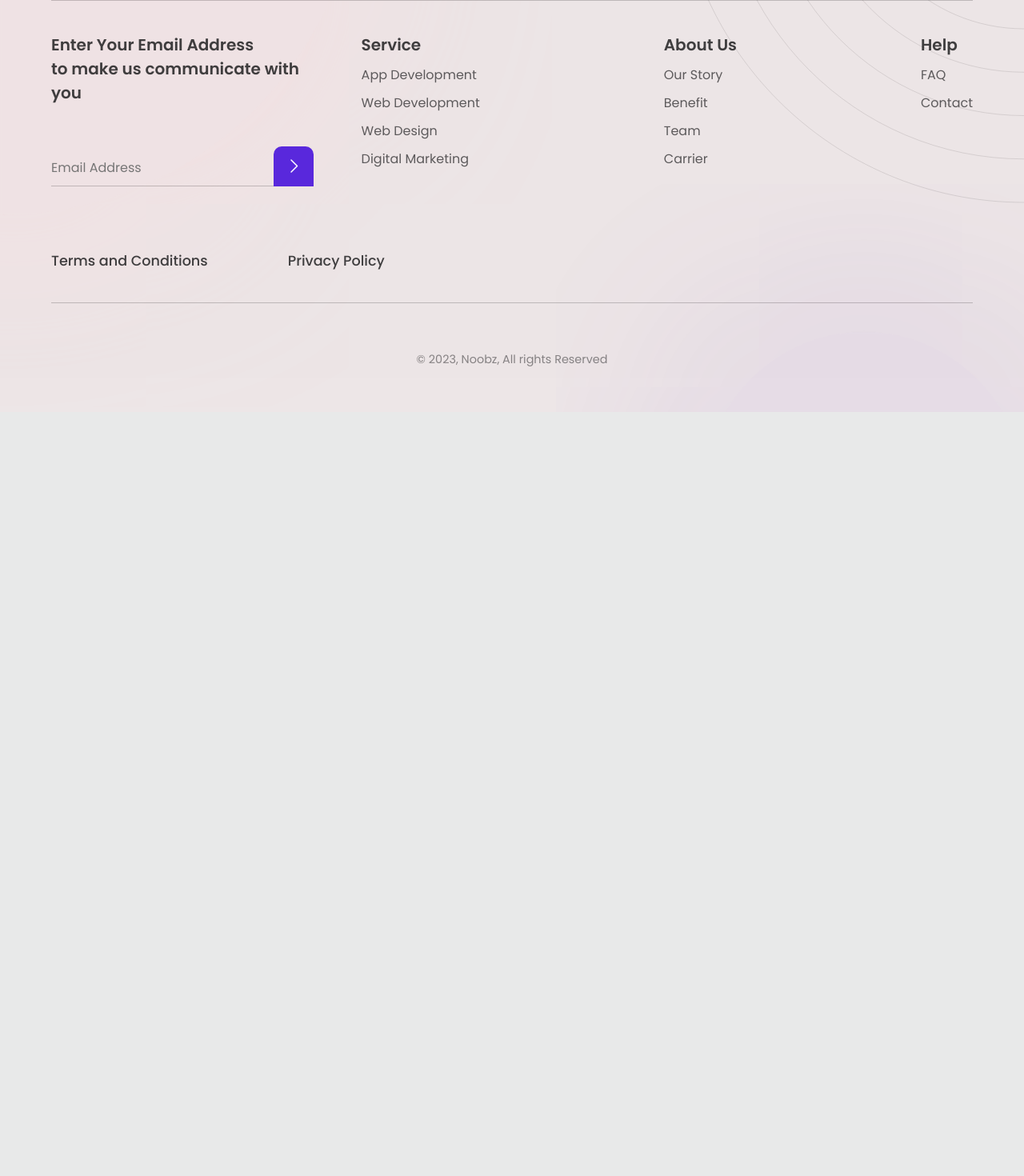
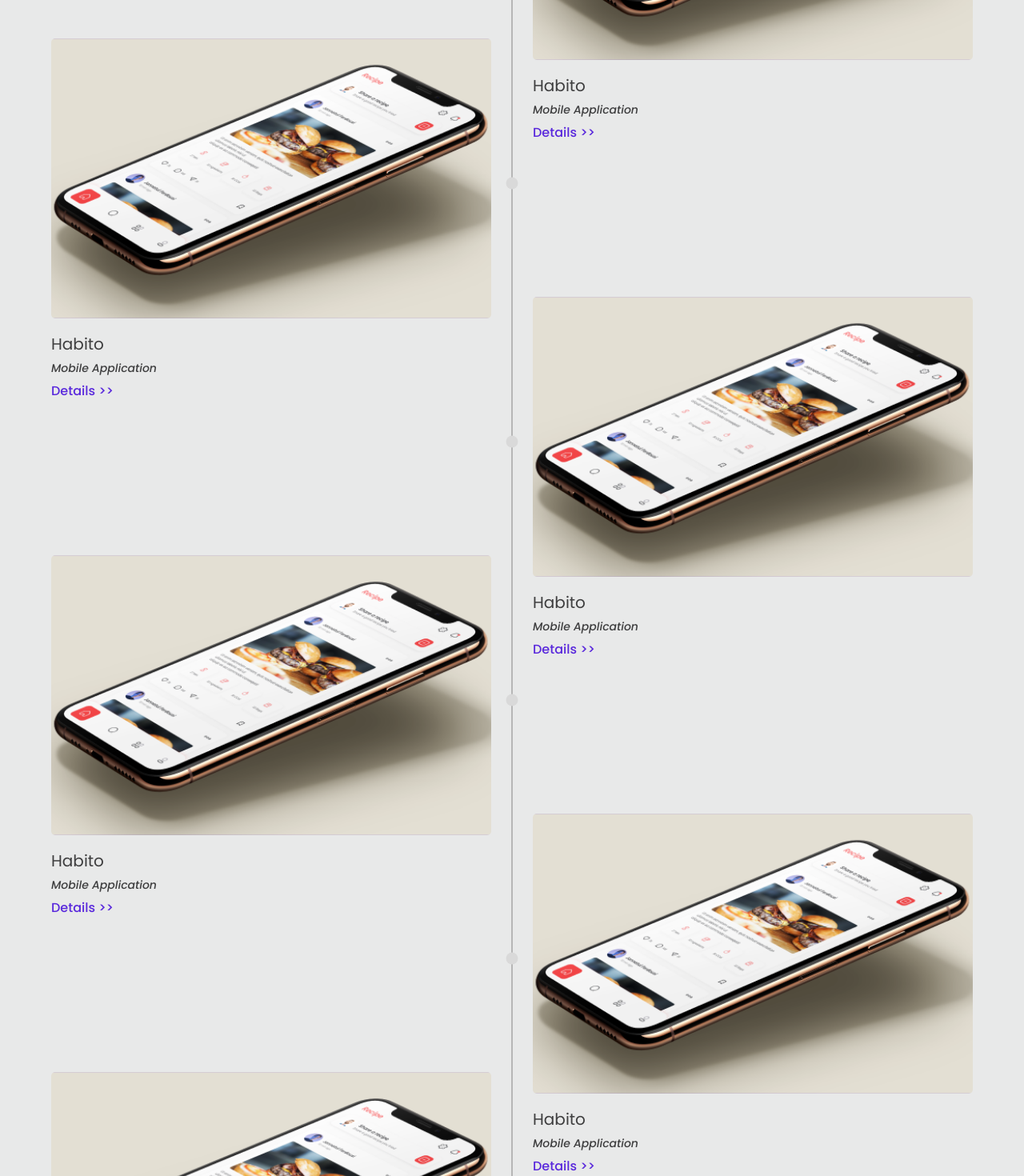
Before and after one commit to nasirmitul/agency-website, a React (Create React App) app: page /projects in a window 1280 px wide. Shown: the part 1560-3030 px from the top of the page at 80% size. Before the commit the page ends 2075 px from the top, so only its background shows below. Built offline with nearby package versions, Linux system fonts and the light colour scheme.

Commit message:
all projects part of projects part done

```diff
--- a/src/components/Contact/Contact.js
+++ b/src/components/Contact/Contact.js
@@ -4,7 +4,9 @@ import PageTopStyleBg from '../Utilities/PageTopStyleBg';
 const Contact = () => {
     return (
         <div className='container pt-110'>
-            <h1>Contact</h1>
+            <div className="contact-headin">
+
+            </div>
             <PageTopStyleBg></PageTopStyleBg>
         </div>
     );
--- a/src/components/Projects/AllProjects.js
+++ b/src/components/Projects/AllProjects.js
@@ -4,7 +4,9 @@ const AllProjects = () => {
     return (
         <div className='container'>
             <div className="all-projects">
+                <div className="project-data">
                     <div className="project">
+                        <div className="main-data">
                             <img src={projectImage} alt="" className="project-img" />
                             <div className="project-info">
                                 <h5 className="project-name">Habito</h5>
@@ -12,6 +14,151 @@ const AllProjects = () => {
                                 <p className="details">Details {`>>`}</p>
                             </div>
                         </div>
+                        <div className="style-data">
+                            <div className="line-after"></div>
+                            <div className="dot"></div>
+                        </div>
+                        <div className="black-data"></div>
+                    </div>
+                </div>
+                <div className="project-data">
+                    <div className="project">
+                        <div className="main-data">
+                            <img src={projectImage} alt="" className="project-img" />
+                            <div className="project-info">
+                                <h5 className="project-name">Habito</h5>
+                                <p className="project-type">Mobile Application</p>
+                                <p className="details">Details {`>>`}</p>
+                            </div>
+                        </div>
+                        <div className="style-data">
+                            <div className="line-after"></div>
+                            <div className="dot"></div>
+                        </div>
+                        <div className="black-data"></div>
+                    </div>
+                </div>
+                <div className="project-data">
+                    <div className="project">
+                        <div className="main-data">
+                            <img src={projectImage} alt="" className="project-img" />
+                            <div className="project-info">
+                                <h5 className="project-name">Habito</h5>
+                                <p className="project-type">Mobile Application</p>
+                                <p className="details">Details {`>>`}</p>
+                            </div>
+                        </div>
+                        <div className="style-data">
+                            <div className="line-after"></div>
+                            <div className="dot"></div>
+                        </div>
+                        <div className="black-data"></div>
+                    </div>
+                </div>
+                <div className="project-data">
+                    <div className="project">
+                        <div className="main-data">
+                            <img src={projectImage} alt="" className="project-img" />
+                            <div className="project-info">
+                                <h5 className="project-name">Habito</h5>
+                                <p className="project-type">Mobile Application</p>
+                                <p className="details">Details {`>>`}</p>
+                            </div>
+                        </div>
+                        <div className="style-data">
+                            <div className="line-after"></div>
+                            <div className="dot"></div>
+                        </div>
+                        <div className="black-data"></div>
+                    </div>
+                </div>
+                <div className="project-data">
+                    <div className="project">
+                        <div className="main-data">
+                            <img src={projectImage} alt="" className="project-img" />
+                            <div className="project-info">
+                                <h5 className="project-name">Habito</h5>
+                                <p className="project-type">Mobile Application</p>
+                                <p className="details">Details {`>>`}</p>
+                            </div>
+                        </div>
+                        <div className="style-data">
+                            <div className="line-after"></div>
+                            <div className="dot"></div>
+                        </div>
+                        <div className="black-data"></div>
+                    </div>
+                </div>
+                <div className="project-data">
+                    <div className="project">
+                        <div className="main-data">
+                            <img src={projectImage} alt="" className="project-img" />
+                            <div className="project-info">
+                                <h5 className="project-name">Habito</h5>
+                                <p className="project-type">Mobile Application</p>
+                                <p className="details">Details {`>>`}</p>
+                            </div>
+                        </div>
+                        <div className="style-data">
+                            <div className="line-after"></div>
+                            <div className="dot"></div>
+                        </div>
+                        <div className="black-data"></div>
+                    </div>
+                </div>
+                <div className="project-data">
+                    <div className="project">
+                        <div className="main-data">
+                            <img src={projectImage} alt="" className="project-img" />
+                            <div className="project-info">
+                                <h5 className="project-name">Habito</h5>
+                                <p className="project-type">Mobile Application</p>
+                                <p className="details">Details {`>>`}</p>
+                            </div>
+                        </div>
+                        <div className="style-data">
+                            <div className="line-after"></div>
+                            <div className="dot"></div>
+                        </div>
+                        <div className="black-data"></div>
+                    </div>
+                </div>
+                <div className="project-data">
+                    <div className="project">
+                        <div className="main-data">
+                            <img src={projectImage} alt="" className="project-img" />
+                            <div className="project-info">
+                                <h5 className="project-name">Habito</h5>
+                                <p className="project-type">Mobile Application</p>
+                                <p className="details">Details {`>>`}</p>
+                            </div>
+                        </div>
+                        <div className="style-data">
+                            <div className="line-after"></div>
+                            <div className="dot"></div>
+                        </div>
+                        <div className="black-data"></div>
+                    </div>
+                </div>
+                <div className="project-data">
+                    <div className="project">
+                        <div className="main-data">
+                            <img src={projectImage} alt="" className="project-img" />
+                            <div className="project-info">
+                                <h5 className="project-name">Habito</h5>
+                                <p className="project-type">Mobile Application</p>
+                                <p className="details">Details {`>>`}</p>
+                            </div>
+                        </div>
+                        <div className="style-data">
+                            <div className="line-after"></div>
+                            <div className="dot"></div>
+                        </div>
+                        <div className="black-data"></div>
+                    </div>
+                </div>
+
+
             </div>
         </div>
     );
--- a/src/components/Projects/Heading.js
+++ b/src/components/Projects/Heading.js
@@ -21,7 +21,6 @@ const Heading = () => {
 
 
             <img className='heading-line-svg' src={lineBend} alt="" />
-
             <PageTopStyleBg></PageTopStyleBg>
         </div>
     );
--- a/src/styles/style.css
+++ b/src/styles/style.css
@@ -1759,4 +1759,126 @@ swiper-container {
 
 
 
-/* ------------ Heading ------------ */
+/* ------------ All Projects ------------ */
+.all-projects {
+    margin-bottom: 180px;
+    width: 100%;
+    position: relative;
+}
+
+.all-projects::after {
+    content: '';
+    position: absolute;
+    height: calc(100% + 100px);
+    width: 1px;
+    background: var(--dark-50);
+    left: 50%;
+    transform: translateX(-50%);
+    top: -50px;
+}
+
+.all-projects .project-data {
+    width: 100%;
+    display: flex;
+    flex-direction: column;
+    margin-bottom: -130px;
+    position: relative;
+}
+
+.all-projects .project-data:nth-child(odd) {
+    align-items: flex-start;
+}
+
+.all-projects .project-data:nth-child(even) {
+    align-items: flex-end;
+
+}
+
+.all-projects .project-data:nth-child(odd)::after {
+    content: '';
+    position: absolute;
+    height: 15px;
+    width: 15px;
+    background: var(--gray);
+    z-index: 2;
+    left: 50%;
+    top: 40%;
+    transform: translate(-50%, -50%);
+    border-radius: 50%;
+}
+
+.all-projects .project-data:nth-child(even)::before {
+    content: '';
+    position: absolute;
+    height: 15px;
+    width: 15px;
+    background: var(--gray);
+    z-index: 2;
+    left: 50%;
+    top: 40%;
+    transform: translate(-50%, -50%);
+    border-radius: 50%;
+}
+
+.all-projects .project .project-img {
+    height: 350px;
+    width: 550px;
+    object-fit: cover;
+    border-radius: 5px;
+    margin-bottom: 10px;
+}
+
+.all-projects .project .project-info {
+    position: relative;
+    z-index: 3;
+}
+
+.all-projects .project .project-info .project-name {
+    font-size: 20px;
+    color: var(--dark-85);
+    font-weight: 400;
+    margin-bottom: 5px !important;
+}
+
+.all-projects .project .project-info .project-type {
+    font-size: 14px;
+    color: var(--dark-85);
+    font-weight: 500;
+    font-style: italic;
+    margin-bottom: 5px !important;
+}
+
+.all-projects .project .project-info .details {
+    font-size: 16px;
+    color: var(--primary-100);
+    font-weight: 500;
+    cursor: pointer;
+    transition: .5s;
+}
+
+.all-projects .project .project-info .details:hover {
+    transform: translateX(8px);
+}
+
+
+
+
+
+
+
+
+
+
+
+
+
+
+
+
+
+
+
+
+
+
+/* ----------------------------- Contact ----------------------------- */
```
Lines whose indentation alone changed are shown as unchanged.
